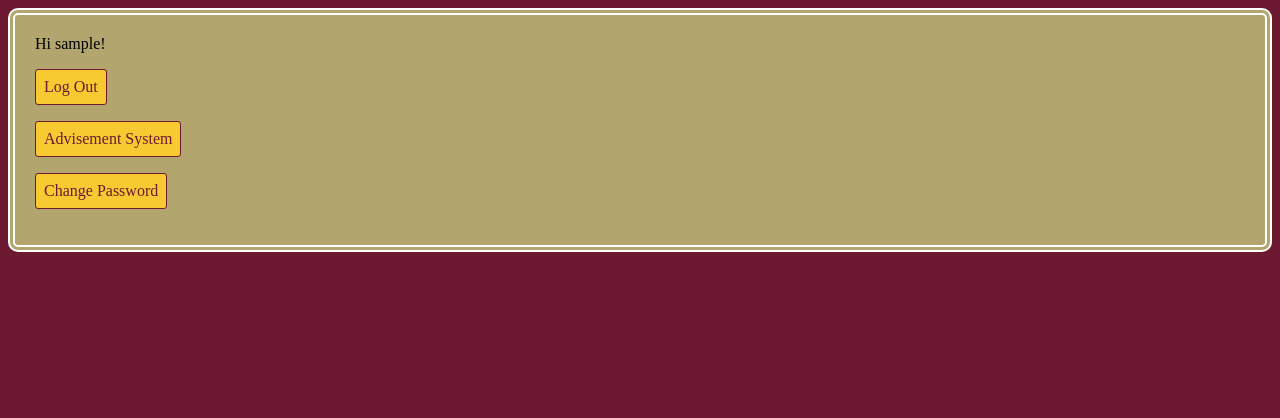
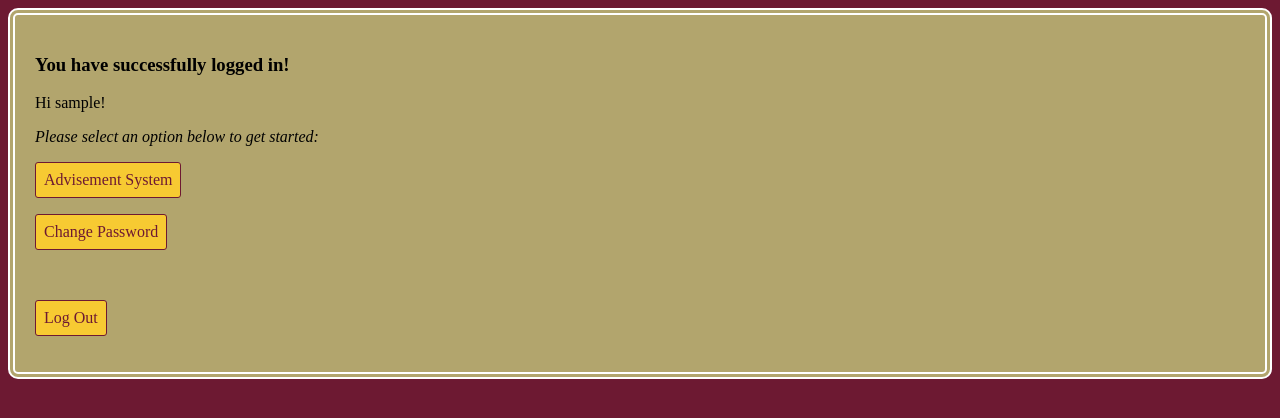
Before and after one commit to Antelling/KFSA-prototype, a Django app: page / in a window 1280 px wide. Shown: the top 418 px of the page. Run offline with Django 3.2, Linux system fonts and the light colour scheme; the visitor is signed in with stand-in values (Sample User, id 1).

Commit message:
Created a more user friendly home page on home.html.

```diff
--- a/templates/home.html
+++ b/templates/home.html
@@ -4,12 +4,16 @@
 
 {% block content %}
 {% if user.is_authenticated %}
+<h3>You have successfully logged in!</h3>
     Hi {{ user.username }}!
-    <p><a href="{% url 'logout' %}">Log Out</a></p>
+    <p><i>Please select an option below to get started:</i></p>
     <p><a href="{% url 'adv_home' %}">Advisement System</a></p>
     <p><a href= /accounts/password %">Change Password</a> </p>
+    <br>
+    <p><a href="{% url 'logout' %}">Log Out</a></p>
 {% else %}
-    <p>You are not logged in.</p>
+    <h2><u>Welcome to the Faculty Support System!</u></h2>
+    <p>You are not yet logged in.</p>
     <p><a href="{% url 'login' %}">Log In</a></p>
     <p><a href="{% url 'signup' %}">Sign Up</a></p>
 {% endif %}
```
